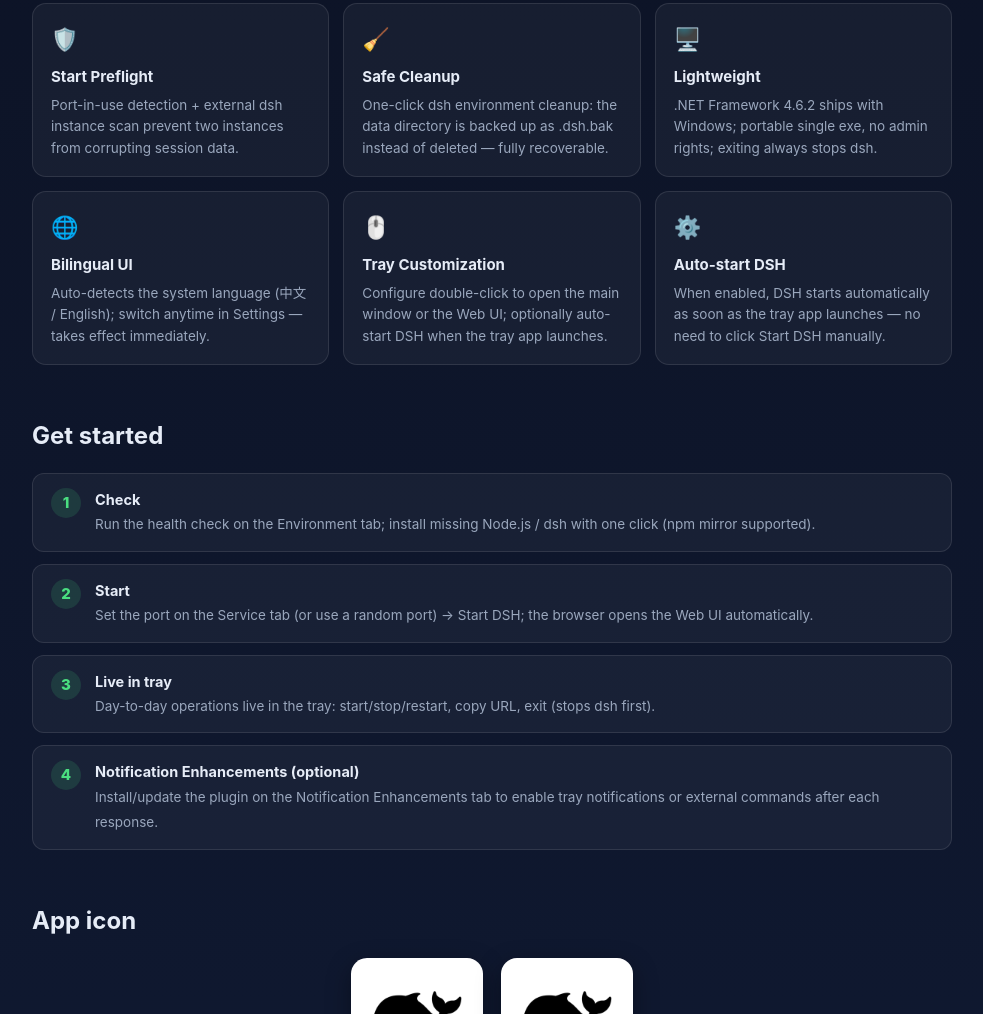
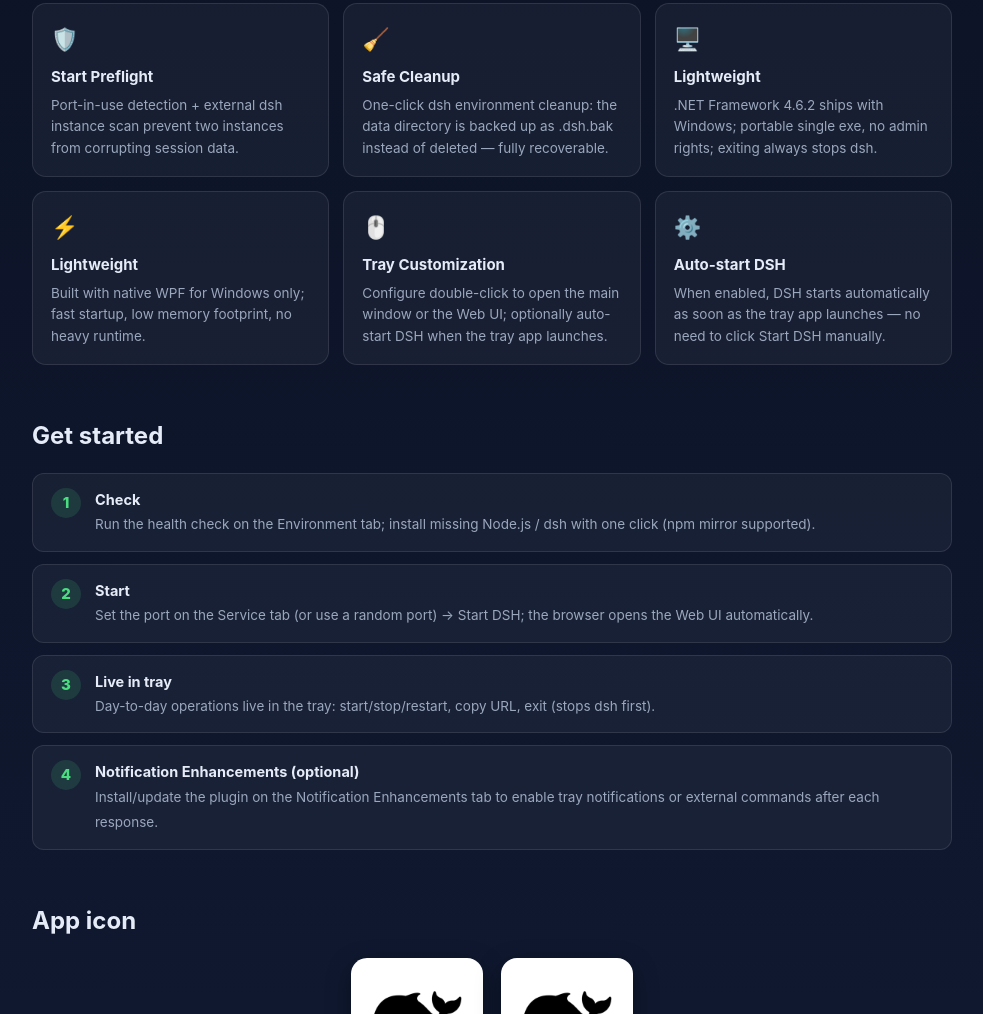
Before and after one commit to Hope-Phenom/DshNotifyicon, a plain HTML site: page site/index.html in a window 1280 px wide. Shown: the part 943-1957 px from the top of the page, without its empty margins (148-1131 px from the left). Drawn offline with Linux system fonts and the light colour scheme; no server answers.

Commit message:
docs: highlight lightweight WPF-only design in docs and landing page

```diff
--- a/site/index.html
+++ b/site/index.html
@@ -188,9 +188,9 @@
         <p data-i18n="f6d">.NET Framework 4.6.2 系统自带，绿色单 exe，无需管理员权限，退出自动停 dsh。</p>
       </div>
       <div class="card">
-        <span class="emoji">🌐</span>
-        <h3 data-i18n="f3t">双语界面</h3>
-        <p data-i18n="f3d">自动识别系统语言（中文 / English），设置页可随时手动切换，立即生效。</p>
+        <span class="emoji">⚡</span>
+        <h3 data-i18n="f3t">轻量化</h3>
+        <p data-i18n="f3d">原生 WPF 构建，仅面向 Windows；启动快、内存占用低，不依赖重型运行时。</p>
       </div>
       <div class="card">
         <span class="emoji">🖱️</span>
@@ -255,7 +255,7 @@
       dl: "下载最新版", dlNote: "Windows x64 · 免安装 · .NET Framework 4.6.2 系统自带",
       featTitle: "特性", f1t: "一键体检", f1d: "Node.js / npm 镜像 / dsh 三项状态自动检测，缺失项一键修复，全程限时不卡界面。",
       f2t: "DSH 启停", f2d: "托盘一键启动/停止/重启 Web UI，自动解析实际 URL 并打开浏览器，随机端口也准确。",
-      f3t: "双语界面", f3d: "自动识别系统语言（中文 / English），设置页可随时手动切换，立即生效。",
+      f3t: "轻量化", f3d: "原生 WPF 构建，仅面向 Windows；启动快、内存占用低，不依赖重型运行时。",
       f4t: "启动预检", f4d: "端口占用检测 + 外部 dsh 实例扫描，防止双实例并发写坏会话数据。",
       f5t: "安全清理", f5d: "一键清理 dsh 环境：数据目录备份为 .dsh.bak 而非删除，可随时恢复。",
       f6t: "轻量免装", f6d: ".NET Framework 4.6.2 系统自带，绿色单 exe，无需管理员权限，退出自动停 dsh。",
@@ -276,7 +276,7 @@
       dl: "Download", dlNote: "Windows x64 · no install · .NET Framework 4.6.2 built into Windows",
       featTitle: "Features", f1t: "Health Check", f1d: "Auto-checks Node.js / npm mirror / dsh in one click; missing items are fixed with one button; time-bounded, never freezes.",
       f2t: "Start / Stop", f2d: "Start, stop or restart the Web UI from the tray; the real URL is parsed automatically and the browser opens by itself — accurate even with random ports.",
-      f3t: "Bilingual UI", f3d: "Auto-detects the system language (中文 / English); switch anytime in Settings — takes effect immediately.",
+      f3t: "Lightweight", f3d: "Built with native WPF for Windows only; fast startup, low memory footprint, no heavy runtime.",
       f4t: "Start Preflight", f4d: "Port-in-use detection + external dsh instance scan prevent two instances from corrupting session data.",
       f5t: "Safe Cleanup", f5d: "One-click dsh environment cleanup: the data directory is backed up as .dsh.bak instead of deleted — fully recoverable.",
       f6t: "Lightweight", f6d: ".NET Framework 4.6.2 ships with Windows; portable single exe, no admin rights; exiting always stops dsh.",
```
Also changed, not shown: README.md, README_zh.md.
